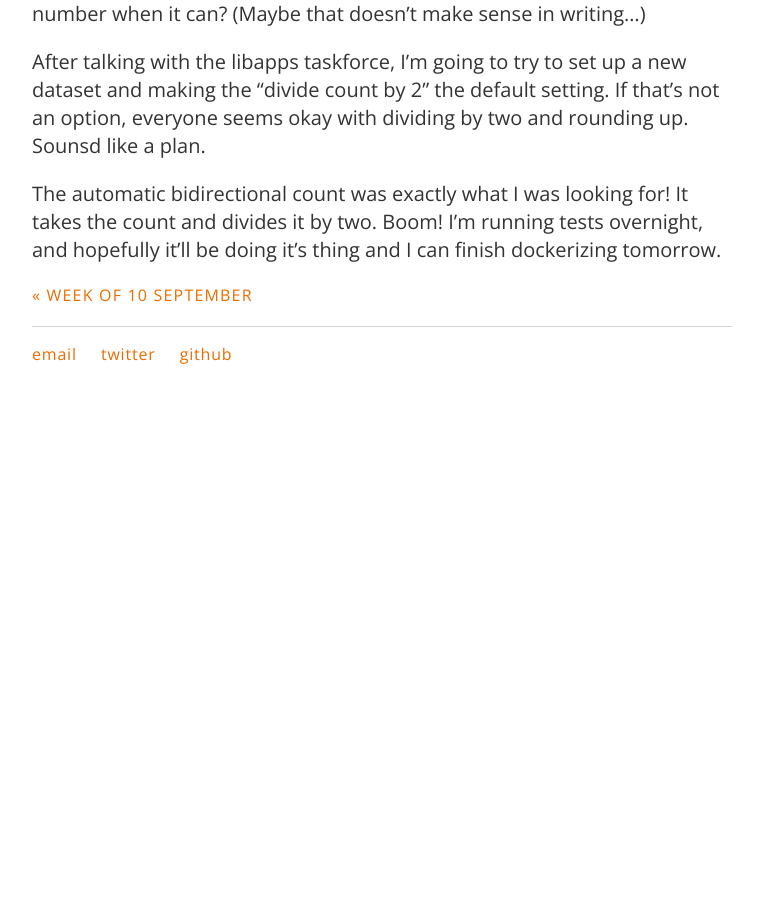
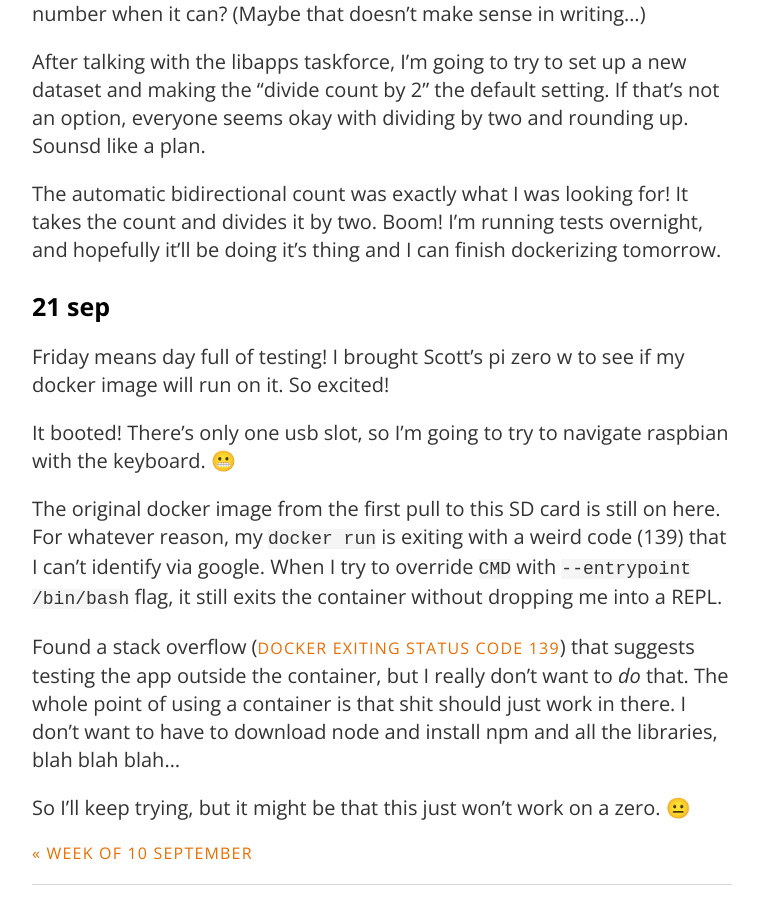
Before and after one commit to carylwyatt/carylwyatt.github.io, a Jekyll site: the page built from _posts/2018-09-17-week-of-17-sep.md, in a window 1280 px wide and 900 px high, scrolled down 3057 px. Shown: the whole window, without its empty margins (258-1017 px from the left). Built offline with Jekyll 4.4.1, drawn with Linux system fonts in a browser that asks for light colours; emoji names are drawn with the system emoji font; before the commit the page ends 3462 px from its top, so only the background shows below that.

Commit message:
21 sep post

```diff
--- a/_posts/2018-09-17-week-of-17-sep.md
+++ b/_posts/2018-09-17-week-of-17-sep.md
@@ -77,3 +77,15 @@ My original plan was to have the request sent with something along the lines of
 After talking with the libapps taskforce, I'm going to try to set up a new dataset and making the "divide count by 2" the default setting. If that's not an option, everyone seems okay with dividing by two and rounding up. Sounsd like a plan.
 
 The automatic bidirectional count was exactly what I was looking for! It takes the count and divides it by two. Boom! I'm running tests overnight, and hopefully it'll be doing it's thing and I can finish dockerizing tomorrow.
+
+### 21 sep
+
+Friday means day full of testing! I brought Scott's pi zero w to see if my docker image will run on it. So excited!
+
+It booted! There's only one usb slot, so I'm going to try to navigate raspbian with the keyboard. :grimacing:
+
+The original docker image from the first pull to this SD card is still on here. For whatever reason, my `docker run` is exiting with a weird code (139) that I can't identify via google. When I try to override `CMD` with `--entrypoint /bin/bash` flag, it still exits the container without dropping me into a REPL.
+
+Found a stack overflow ([docker exiting status code 139](https://stackoverflow.com/questions/46724237/docker-exiting-with-status-code-139)) that suggests testing the app outside the container, but I really don't want to *do* that. The whole point of using a container is that shit should just work in there. I don't want to have to download node and install npm and all the libraries, blah blah blah...
+
+So I'll keep trying, but it might be that this just won't work on a zero. :neutral_face:
```
